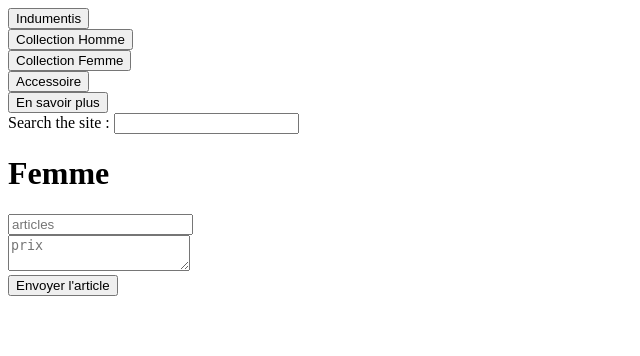
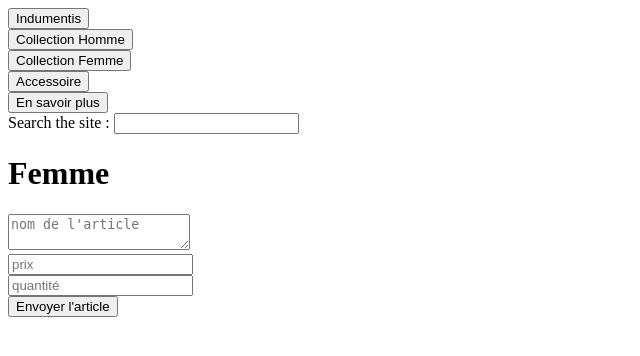
Before and after one commit to Nozayoki/StealMarket, a PHP site: page /View_femme.php in a window 1280 px wide. Shown: the top 356 px of the page, without its empty margins (0-640 px from the left). Run offline with PHP 8.4, Linux system fonts and the light colour scheme.

Commit message:
wsh le sang

```diff
--- a/View/View_femme.php
+++ b/View/View_femme.php
@@ -5,10 +5,11 @@ if(isset($_POST['articles_titre'], $_POST['articles_prix'])) {
     if(!empty($_POST['articles_titre']) && !empty($_POST['articles_prix'])) {
         $articles_titre = htmlspecialchars($_POST['articles_titre']);
         $articles_prix = htmlspecialchars($_POST['articles_prix']);
+        $article_stock = htmlspecialchars($_POST['articles_stock']);
 
-        $insertion = $bdd->prepare('INSERT INTO articles(articles, prix)
-            VALUES (?,?)');
-        $insertion->execute(array($articles_titre, $articles_prix));//*/
+        $insertion = $bdd->prepare('INSERT INTO articles(articles, prix, stock)
+            VALUES (?,?,?)');
+        $insertion->execute(array($articles_titre, $articles_prix, $article_stock));//*/
         /*$insertion = $bdd->query("INSERT INTO articles(articles, prix)
             VALUES ($articles_titre, $articles_prix)");*/
         $message = 'Votre article a bien été ajouter';
@@ -47,8 +48,9 @@ if(isset($_POST['articles_titre'], $_POST['articles_prix'])) {
         </div>
         <h1>Femme</h1>
         <form method="POST">
-            <input type="text" name="articles_titre" placeholder="articles" /><br/>
-            <textarea name="articles_prix" placeholder="prix"></textarea><br />
+        <textarea name="articles_titre" placeholder="nom de l'article"></textarea><br />
+            <input type="text" name="articles_prix" placeholder="prix" /><br/>
+            <input type="text" name="articles_stock" placeholder="quantité" /><br/>
             <input type="submit" value="Envoyer l'article" />
         </form>
         <br/>
```
